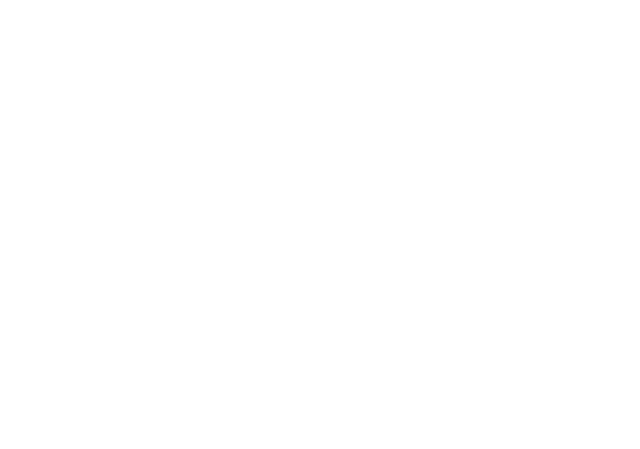
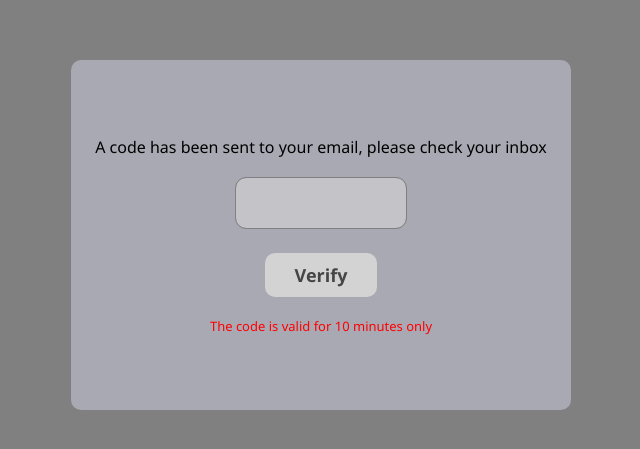
Before and after one commit to Uchenna99/Form, a React (Vite) app: page /verifyotp in a window 1280 px wide. Before the commit this address had no page. Shown: the part 165-614 px from the top of the page, without its empty margins (319-959 px from the left). Built offline with nearby package versions, Linux system fonts and the light colour scheme.

Commit message:
otp implementation

```diff
--- a/package.json
+++ b/package.json
@@ -14,6 +14,7 @@
     "axios": "^1.7.9",
     "jwt-decode": "^4.0.0",
     "react": "^18.3.1",
+    "react-custom-alert": "^1.0.4",
     "react-dom": "^18.3.1",
     "react-hook-form": "^7.53.1",
     "react-icons": "^5.3.0",
--- a/src/App.css
+++ b/src/App.css
@@ -95,6 +95,16 @@ input:focus{
 @keyframes line {
     from{outline: 1px solid darkgray;}
     to{outline: 2px solid black;}
+}
+
+@keyframes line2 {
+    from{outline: 1px solid darkgray;}
+    to{outline: 2px solid green;}
+}
+
+@keyframes line3 {
+    from{outline: 1px solid darkgray;}
+    to{outline: 2px solid red;}
 }
 
 button{
@@ -387,6 +397,14 @@ button#find-user-btn{
     color: red;
 }
 
+.verify-inp{
+    outline: 1px solid gray;
+}
+
+.verify-inp:focus{
+    animation: line 300ms 1 forwards linear;
+}
+
 input.input-error{
     outline: 2px solid red;
 }
--- a/src/App.tsx
+++ b/src/App.tsx
@@ -7,6 +7,7 @@ import SignUp from './Components/signUp'
 import Login from './Components/Login'
 import useGlobalState from './State'
 import VerifyOtp from './Components/VerifyOtp'
+import { ToastContainer } from 'react-custom-alert'
 
 
 function App() {
@@ -16,14 +17,15 @@ function App() {
     <>
     <GoogleOAuthProvider clientId='468083560111-3cdjf6aso5n8qprqdlubpmeqf2le5quc.apps.googleusercontent.com'>
       <Routes>
-        <Route path='/' element={<Form/>} />
+        <Route path='/' element={loggedIn? <Form/> : <Navigate to={'/login'}/>} />
         <Route path='/signup' element={loggedIn? <Navigate to={'/'}/> : <SignUp/>}/>
         <Route path='/login' element={loggedIn? <Navigate to={'/'}/> : <Login/>} />
         <Route path='/dash' element={loggedIn? <Dashboard/> : <Navigate to={'/login'}/>} />
-        <Route path='/otp/verify' element={<VerifyOtp/>} />
+        <Route path='/verifyotp' element={<VerifyOtp/>} />
       </Routes>
       {/* loggedIn? <Navigate to={'/'}/> : <VerifyOtp/> */}
     </GoogleOAuthProvider>
+    <ToastContainer floatingTime={5000} />
     </>
   )
 }
--- a/src/Components/Login.tsx
+++ b/src/Components/Login.tsx
@@ -10,7 +10,7 @@ import { Link, Navigate } from "react-router-dom";
 
 
 const Login = () => {
-    const {setTokens, tokens, setDecodedToken} = useGlobalState();
+    const {setTokens, tokens, setDecodedToken, setloggedIn} = useGlobalState();
     const baseForm: LoginFormData = { email:'', password:'' };
     const [forminfo, setForminfo] = useState<LoginFormData>(baseForm);
 
@@ -21,14 +21,19 @@ const Login = () => {
             await axios.post(login_url, forminfo)
             .then(res => {
                 setTokens(res.data);
-                tokens?.accessToken && setForminfo(baseForm);
             })
-            if(tokens?.accessToken){
+            .then(()=>{
+                if(tokens !== null){
                 const decode: DecodedUser = jwtDecode(tokens.accessToken);
                 setDecodedToken(decode)
-                console.log(decode);
+                console.log(decode);}
+            })
+            .then(()=>{
+                setloggedIn(true);
+                <Navigate to={'/'}/>
+            })
 
-            }
+
 
         } catch (error) {
             console.error('login failed:', error);
@@ -64,7 +69,10 @@ const Login = () => {
                     }
                     await axios.post('http://localhost:3010/api/v1/login/google', userData)
                     .then(response => setTokens(response.data))
-                    .then(()=>{<Navigate to={'/'}/>});
+                    .then(()=>{
+                        setloggedIn(true);
+                        <Navigate to={'/'}/>
+                    });
                     }}
                     text="signin_with"
                     onError={()=>{
--- a/src/Components/VerifyOtp.tsx
+++ b/src/Components/VerifyOtp.tsx
@@ -2,29 +2,27 @@ import { useState } from "react"
 import useGlobalState from "../State";
 import { Navigate } from "react-router-dom";
 
+interface SubmitProp{
+    input: string;
+    otp: string;
+}
+
 const VerifyOtp = () => {
     const {otp, setOtp} = useGlobalState();
-    const [otpInput, setOtpInput] = useState<string | null>(null);
-    const [inpError, setinpError] = useState(false);
-
-    // const isChars = otpInput?.split("").filter((char) =>
-    //     char.match(/[A-Za-z]/)).length === otpInput?.length;
-    // if(!isChars){
-    //     setinpError(true);
-    // }else{setinpError(false)}
+    const [otpInput, setOtpInput] = useState<string>('');
 
 
-    const handleVerify = async (input: string|undefined, otp: number|null)=>{
-        if (otp && input){
-            if(otp.toString() === otpInput){
+    const handleVerify = async ({input, otp}: SubmitProp)=>{
+        if (otp !== ''){
+            if(otp === input){
                 alert('Verification successful');
-                setOtp(0);
+                setOtp('');
                 <Navigate to={'/'}/>
             }else{
                 alert('Incorrect code')
             }
         }else{
-            // alert('Input a valid code')
+            alert('Unexpected error')
         }
     }
 
@@ -36,13 +34,15 @@ const VerifyOtp = () => {
                     A code has been sent to your email, please check your inbox
                 </p>
                 <div className="verify-input-wrap">
-                    <input className="input-error" type="text" style={{width:'170px'}} onChange={(e)=>{
-                        setOtpInput(e.target.value);
-                    }} />
-                    {!inpError && <p>Numbers only</p>}
+                    <input className='verify-inp'
+                    type="text" value={otpInput}
+                    style={{width:'170px'}}
+                    onChange={(e)=>{
+                        setOtpInput(e.target.value);}} />
+                    {/* {inpError && <p>Numbers only</p>} */}
                 </div>
 
-                <button onClick={handleVerify}>Verify</button>
+                <button onClick={()=>handleVerify({otp: otp, input: otpInput})}>Verify</button>
 
                 <p style={{color:'red', fontSize:'13px'}}
                 >The code is valid for 10 minutes only</p>
--- a/src/State.ts
+++ b/src/State.ts
@@ -11,9 +11,9 @@ interface StateProps{
     decodedToken: DecodedUser | null;
     setDecodedToken: (decodedToken: DecodedUser)=>void;
     loggedIn: boolean;
-    seloggedIn: (loggedIn: boolean)=>void;
-    otp: number | null;
-    setOtp: (otp: number)=>void;
+    setloggedIn: (loggedIn: boolean)=>void;
+    otp: string;
+    setOtp: (otp: string)=>void;
 }
 
 const useGlobalState = create<StateProps>((set)=>({
@@ -26,9 +26,9 @@ const useGlobalState = create<StateProps>((set)=>({
     decodedToken: null,
     setDecodedToken: (decodedToken: DecodedUser)=> set({decodedToken}),
     loggedIn: false,
-    seloggedIn: (loggedIn: boolean)=> set({loggedIn}),
-    otp: null,
-    setOtp: (otp: number)=>set({otp})
+    setloggedIn: (loggedIn: boolean)=> set({loggedIn}),
+    otp: '',
+    setOtp: (otp: string)=>set({otp})
 }));
 
 
```
Also changed, not shown: 1 other file (tests, documents, lock files or other folders).
